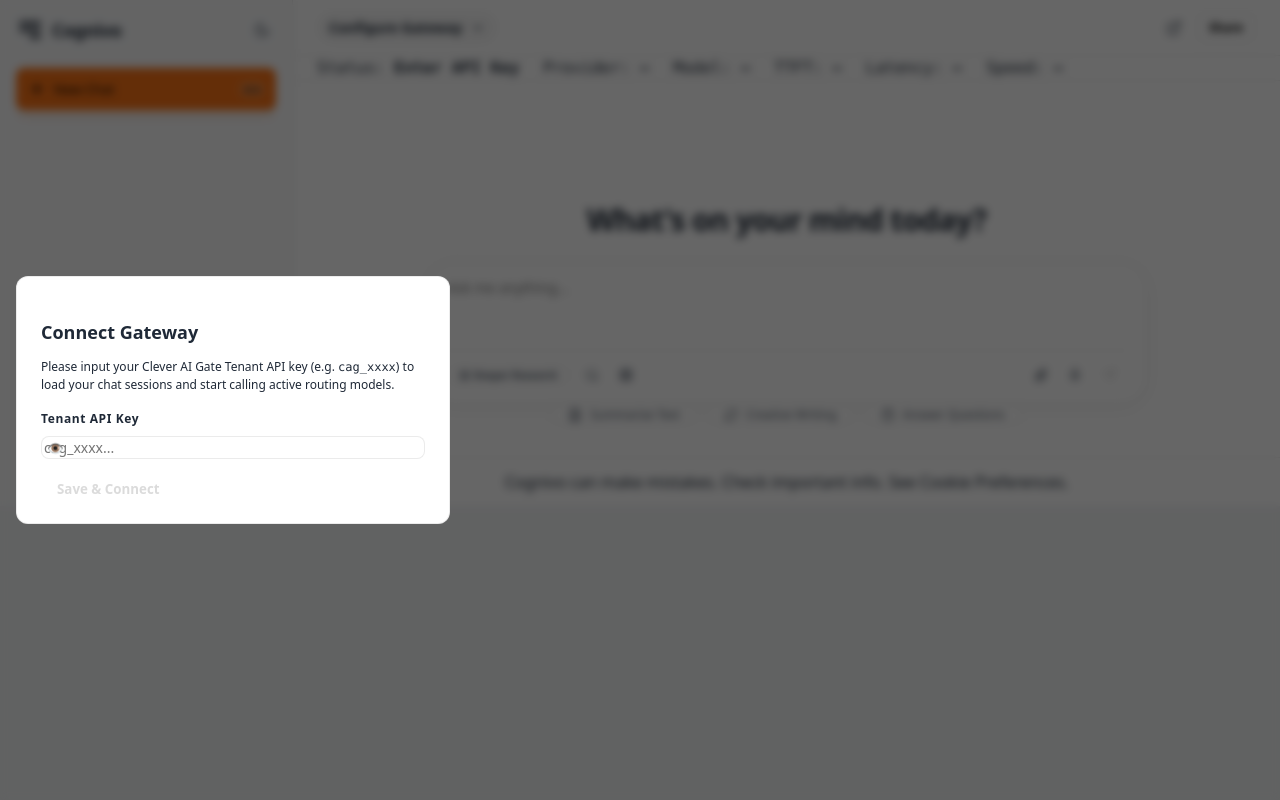
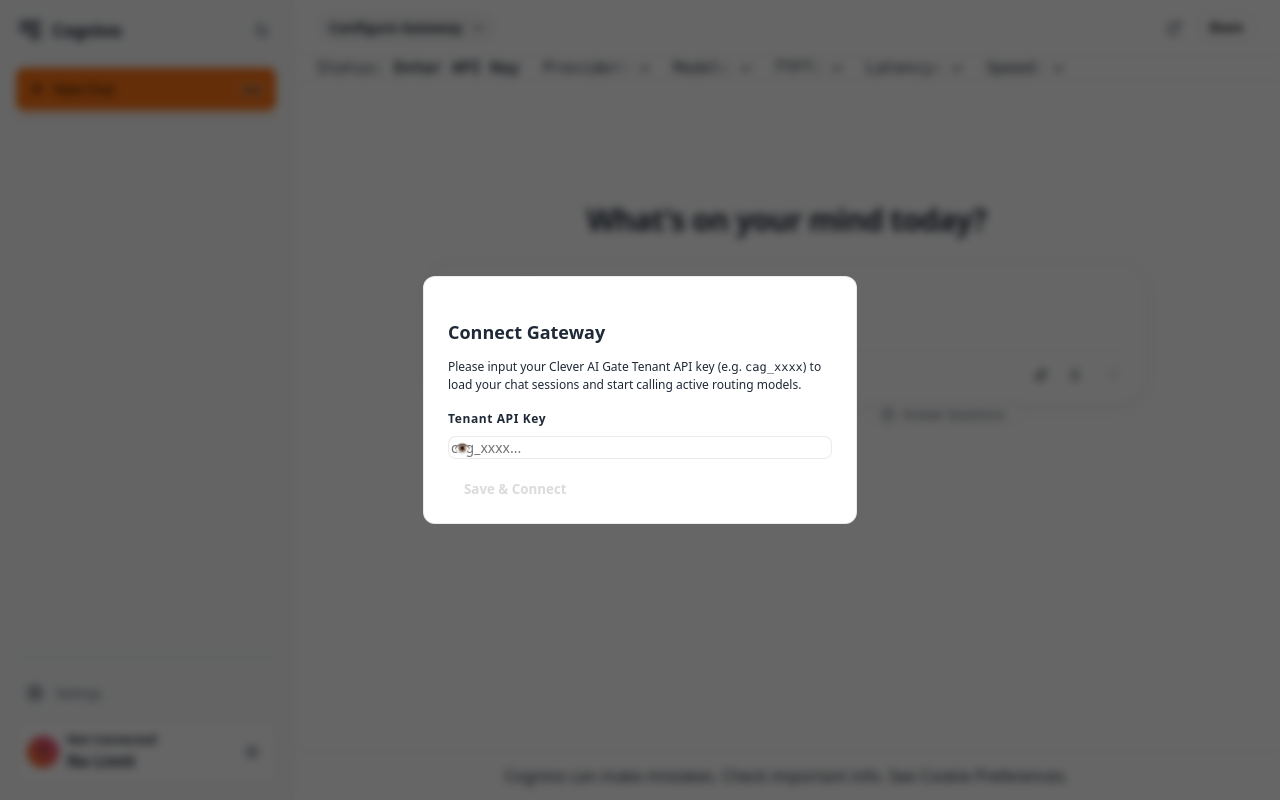
Before and after one commit to skadraneshghn/clever-ai-gate, a Svelte app in the folder playground/: page / in a window 1280 px wide. Built offline with nearby package versions, Linux system fonts and the light colour scheme.

Commit message:
ui: fix playground layout height and centering, trim tenant API keys and handle Enter key validation

```diff
--- a/playground/src/App.svelte
+++ b/playground/src/App.svelte
@@ -126,6 +126,7 @@
 
     const isValid = await loadTenantInfo(keyToSave);
     if (isValid) {
+      apiKey = keyToSave;
       localStorage.setItem('cag_playground_api_key', keyToSave);
       showSettingsModal = false;
       statusHUD = 'Ready';
@@ -759,6 +760,7 @@
             class="input-box w-full p-2.5 rounded-lg border text-sm"
             placeholder="cag_xxxx..."
             bind:value={apiKey}
+            onkeydown={(e) => { if(e.key === 'Enter') { e.preventDefault(); handleSaveKey(); } }}
           />
           <button class="absolute right-3" onclick={() => visibleApiKey = !visibleApiKey}>
             {#if visibleApiKey}🔒{:else}👁️{/if}
--- a/playground/src/app.css
+++ b/playground/src/app.css
@@ -16,7 +16,7 @@
 .flex { display: flex; }
 .flex-col { flex-direction: column; }
 .items-center { align-items: center; }
-.justify-center { justify-content: justify-content; }
+.justify-center { justify-content: center; }
 .justify-between { justify-content: space-between; }
 .shrink-0 { flex-shrink: 0; }
 .flex-grow { flex-grow: 1; }
@@ -73,6 +73,9 @@
 .h-12 { height: 3rem; }
 .h-16 { height: 4rem; }
 .min-h-screen { min-height: 100vh; }
+.w-screen { width: 100vw; }
+.h-screen { height: 100vh; }
+.h-full { height: 100%; }
 .max-w-xl { max-width: 36rem; }
 .max-w-2xl { max-width: 42rem; }
 .max-w-6xl { max-width: 72rem; }
```
Also changed, not shown: 4 other files (tests, documents, lock files or other folders).
